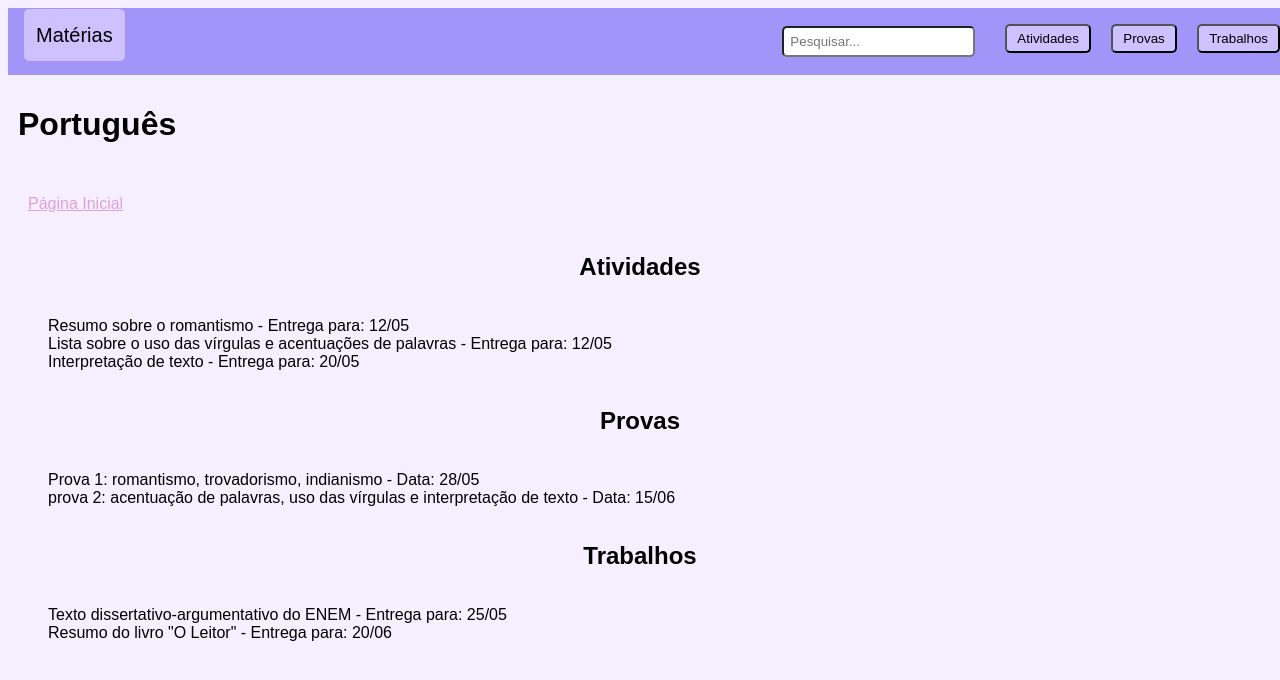
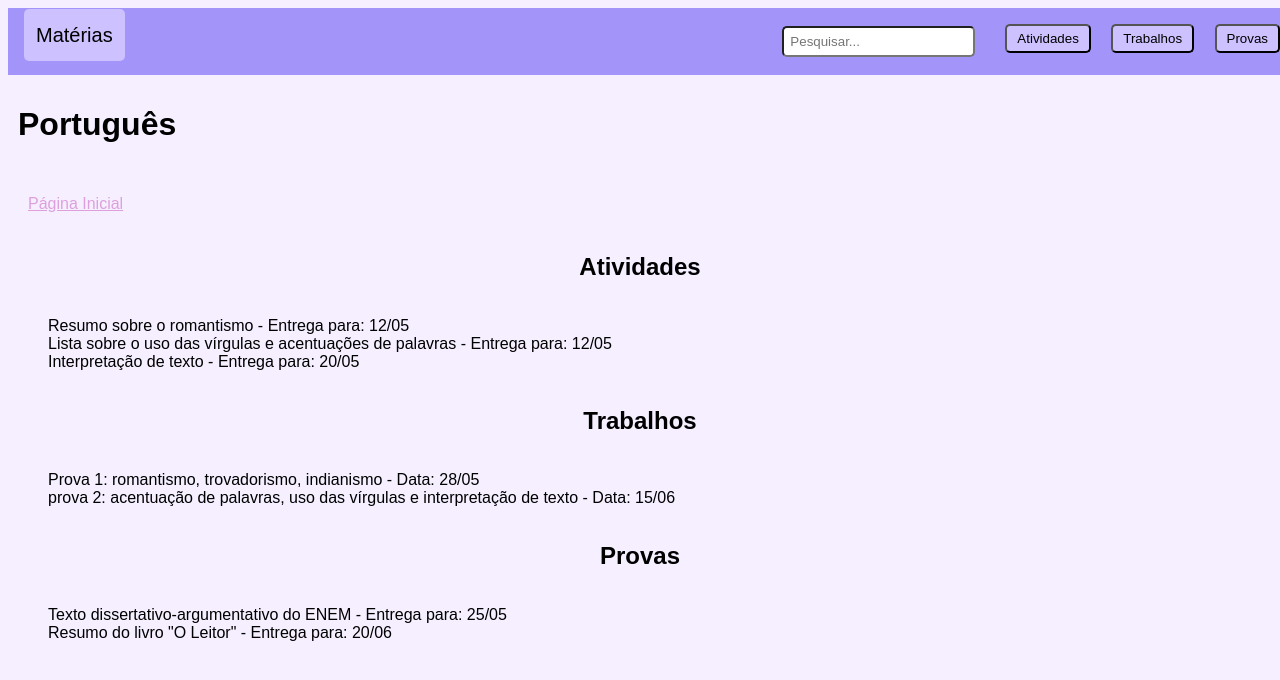
Before and after one commit to yue845/projeto-cabecalho, a plain HTML site: page portugues.html in a window 1280 px wide. Shown: the top 680 px of the page. Drawn offline with Linux system fonts and the light colour scheme.

Commit message:
Update portugues.html
dfgfdcv

```diff
--- a/portugues.html
+++ b/portugues.html
@@ -27,8 +27,8 @@
         </div>
         <div class="menu">
             <button><a href="#atv">Atividades</a></button>
-            <button><a href="#prova">Provas</a></button>
-            <button><a href="#trab">Trabalhos</a></button>
+            <button><a href="#prova">Trabalhos</a></button>
+            <button><a href="#trab">Provas</a></button>
         </div>
     </header>
     <div class="comeco">
@@ -43,14 +43,14 @@
                     <li>Interpretação de texto - Entrega para: 20/05</li>
                 </ul>
             </p>
-        <h2 id="prova">Provas</h2>
+        <h2 id="prova">Trabalhos</h2>
             <p>
                 <ul>
                     <li>Prova 1: romantismo, trovadorismo, indianismo - Data: 28/05</li>
                     <li>prova 2: acentuação de palavras, uso das vírgulas e interpretação de texto - Data: 15/06</li>
                 </ul>
             </p>
-        <h2 id="trab">Trabalhos</h2>
+        <h2 id="trab">Provas</h2>
             <p>
                 <ul>
                     <li>Texto dissertativo-argumentativo do ENEM - Entrega para: 25/05</li>
```
